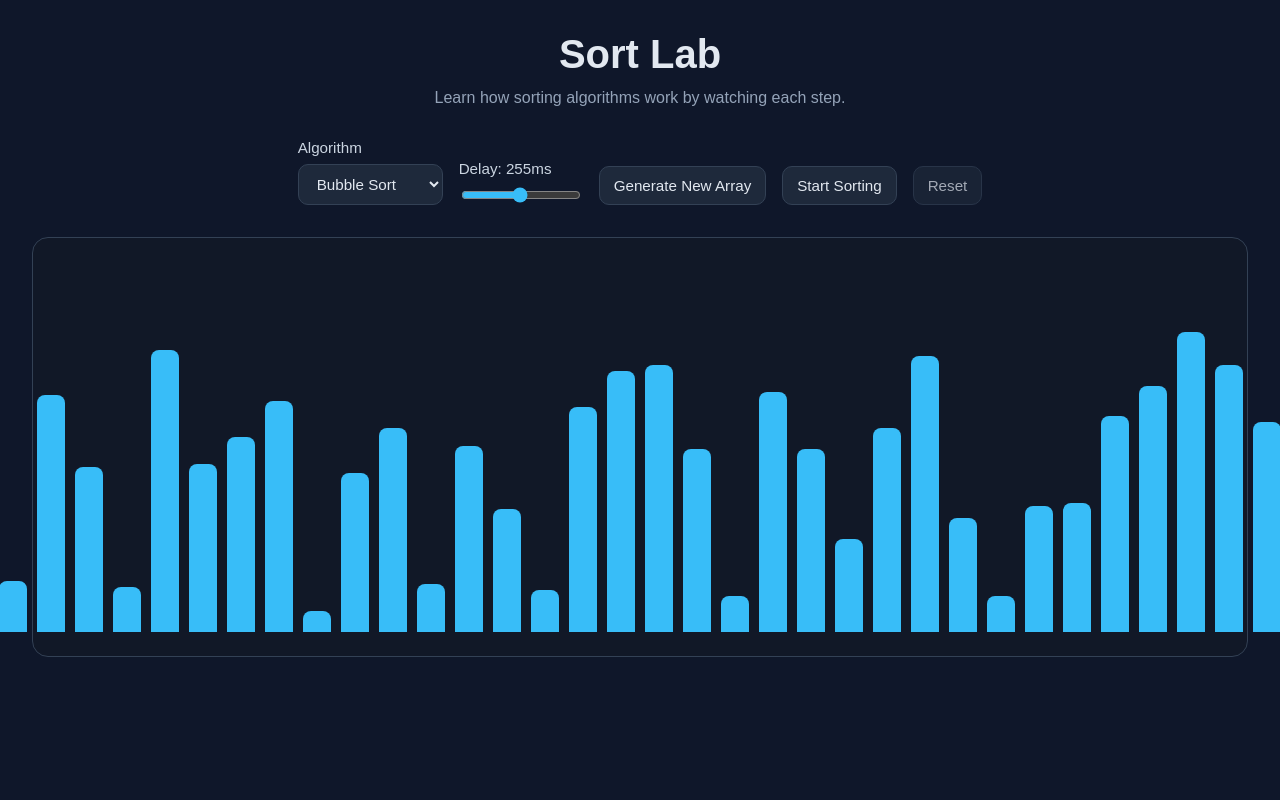
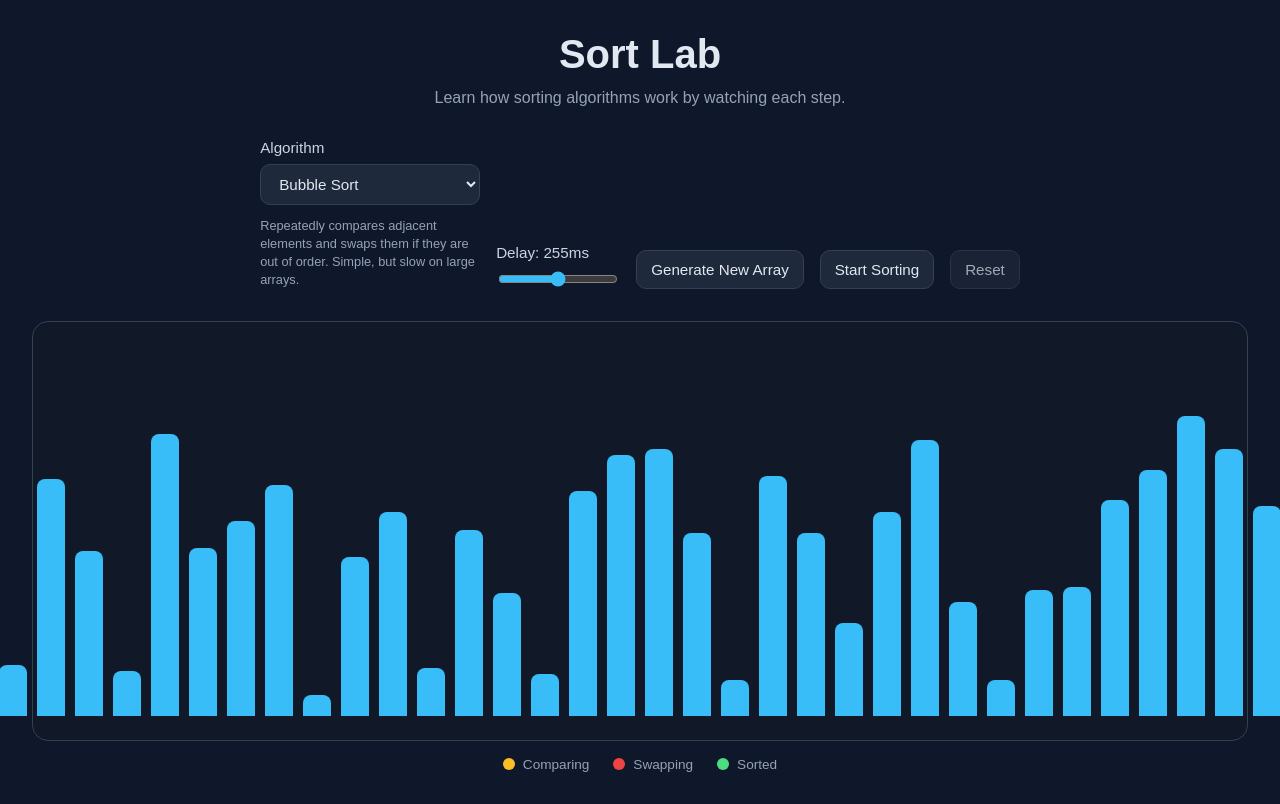
Before and after one commit to RajanP2001/sort-lab, a React (Vite) app: page / in a window 1280 px wide. Shown: the top 804 px of the page. Built offline with nearby package versions, Linux system fonts and the light colour scheme.

Commit message:
add color legend and per-algorithm description to visualizer UI

```diff
--- a/src/App.css
+++ b/src/App.css
@@ -105,6 +105,36 @@
   color: #cbd5e1;
 }
 
+.algorithm-description {
+  margin: 4px 0 0;
+  font-size: 0.8rem;
+  color: #94a3b8;
+  max-width: 220px;
+  line-height: 1.4;
+}
+
+.legend {
+  display: flex;
+  justify-content: center;
+  gap: 24px;
+  margin-top: 16px;
+}
+
+.legend__item {
+  display: flex;
+  align-items: center;
+  gap: 8px;
+  font-size: 0.85rem;
+  color: #94a3b8;
+}
+
+.legend__dot {
+  width: 12px;
+  height: 12px;
+  border-radius: 50%;
+  display: inline-block;
+}
+
 input[type="range"] {
   accent-color: #38bdf8;
   cursor: pointer;
--- a/src/App.tsx
+++ b/src/App.tsx
@@ -11,6 +11,12 @@ const MIN_VALUE = 5;
 const MAX_VALUE = 100;
 
 type AlgorithmKey = "bubble" | "selection" | "insertion";
+
+const ALGORITHM_DESCRIPTIONS: Record<AlgorithmKey, string> = {
+  bubble: "Repeatedly compares adjacent elements and swaps them if they are out of order. Simple, but slow on large arrays.",
+  selection: "Scans the unsorted region to find the smallest element, then places it into the next sorted position.",
+  insertion: "Builds a sorted region one element at a time by shifting each new element left until it is in the right place.",
+};
 
 function computeDelay(speed: number): number {
   return 505 - speed * 5;
@@ -128,6 +134,7 @@ function App() {
             <option value="selection">Selection Sort</option>
             <option value="insertion">Insertion Sort</option>
           </select>
+          <p className="algorithm-description">{ALGORITHM_DESCRIPTIONS[algorithm]}</p>
         </div>
 
         <div className="control-group">
@@ -171,6 +178,21 @@ function App() {
           </div>
         ))}
       </section>
+
+      <div className="legend">
+        <div className="legend__item">
+          <span className="legend__dot" style={{ background: "#fbbf24" }} />
+          <span>Comparing</span>
+        </div>
+        <div className="legend__item">
+          <span className="legend__dot" style={{ background: "#ef4444" }} />
+          <span>Swapping</span>
+        </div>
+        <div className="legend__item">
+          <span className="legend__dot" style={{ background: "#4ade80" }} />
+          <span>Sorted</span>
+        </div>
+      </div>
     </div>
   );
 }
```
